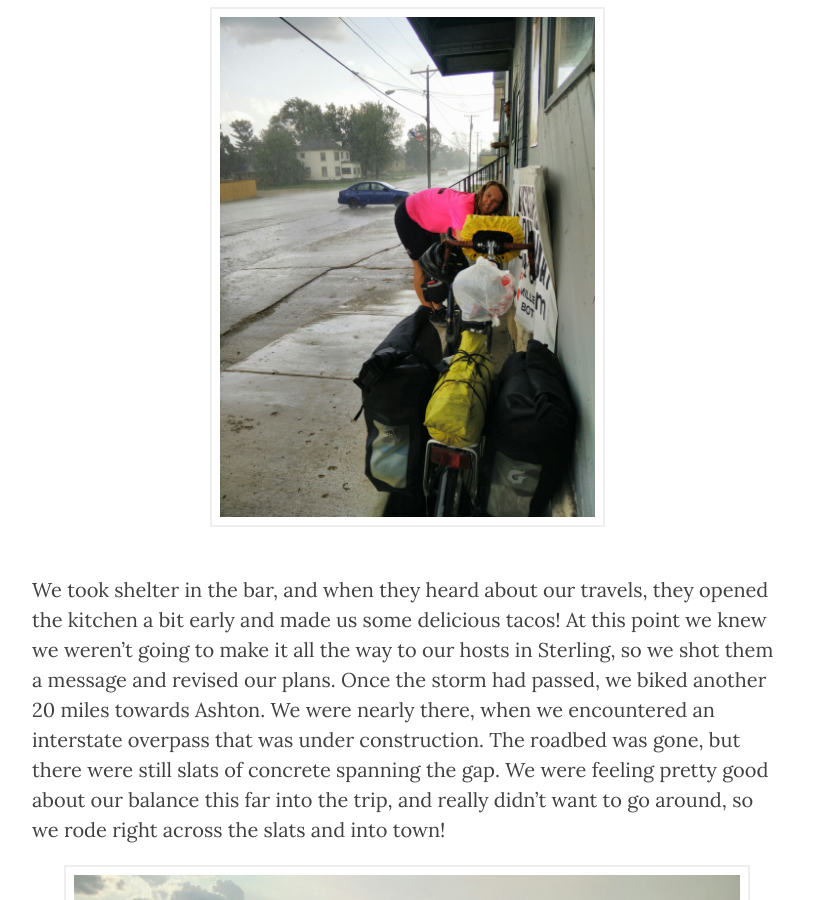
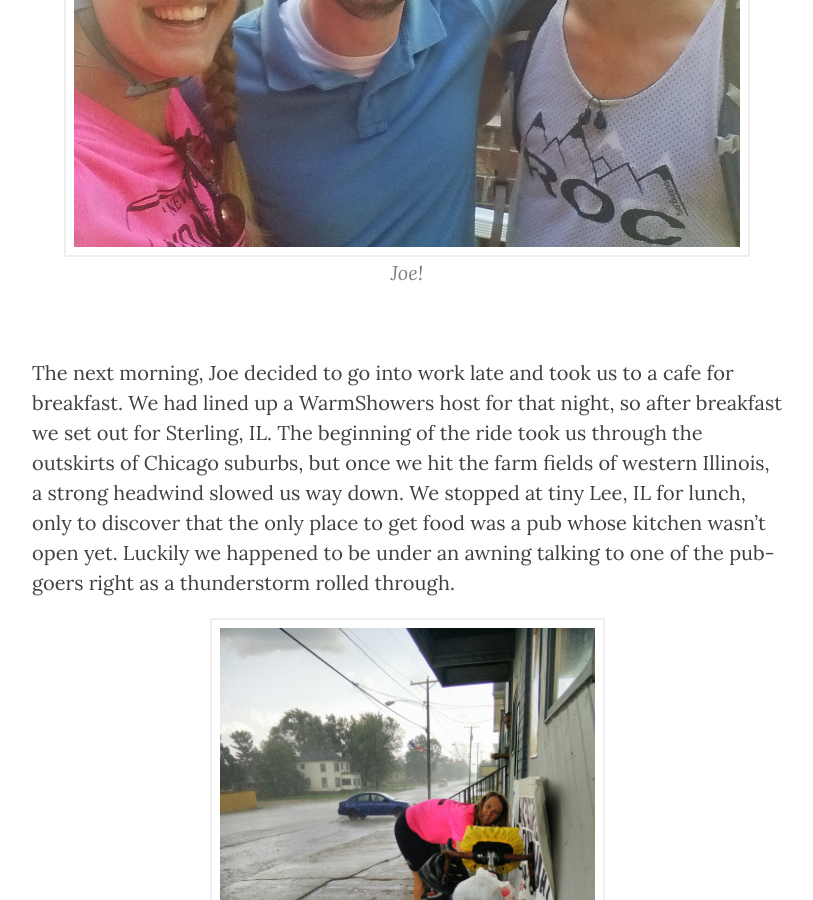
Before and after one commit to markbradley27/markbradley27.github.io, a Jekyll site: the page built from _posts/2015-08-26-heading-west-again.markdown, in a window 1280 px wide and 900 px high, scrolled down 1079 px. Shown: the whole window, without its empty margins (233-1046 px from the left). Built offline with Jekyll 4.4.1, drawn with Linux system fonts in a browser that asks for light colours; nearby versions of some CDN libraries; comment, search, counter and statistics services are not loaded.

Commit message:
Added Joe!

```diff
--- a/_posts/2015-08-26-heading-west-again.markdown
+++ b/_posts/2015-08-26-heading-west-again.markdown
@@ -8,6 +8,8 @@ header-img: "img/post11/IMG_20150608_171039.jpg"
 ---
 
 After our visit to Chicago, the next big destination was the Denver/Boulder area where our good college friend Mike Chan lives. Deb's friend Joe lived in Naperville, just west of Chicago, so he was the first stop on the next leg of our trip. It was a short ride so we got a late start, and mostly retraced the same bike paths we had taken into the city a few days prior. Joe was appalled to learn that we hadn't actually tried Chicago-style deep-dish pizza during our visit, so he insisted that we go get some. For dessert, some Not Your Father's (and not for kids!) Root Beer.
+
+{% include figures.html 1src="/img/post11/IMG_20150608_092508.jpg" 1weight=12 1caption="Joe!"%}
 
 The next morning, Joe decided to go into work late and took us to a cafe for breakfast. We had lined up a WarmShowers host for that night, so after breakfast we set out for Sterling, IL. The beginning of the ride took us through the outskirts of Chicago suburbs, but once we hit the farm fields of western Illinois, a strong headwind slowed us way down. We stopped at tiny Lee, IL for lunch, only to discover that the only place to get food was a pub whose kitchen wasn't open yet. Luckily we happened to be under an awning talking to one of the pub-goers right as a thunderstorm rolled through.
 
```
Also changed, not shown: img/post11/IMG_20150608_092508.jpg (added).
